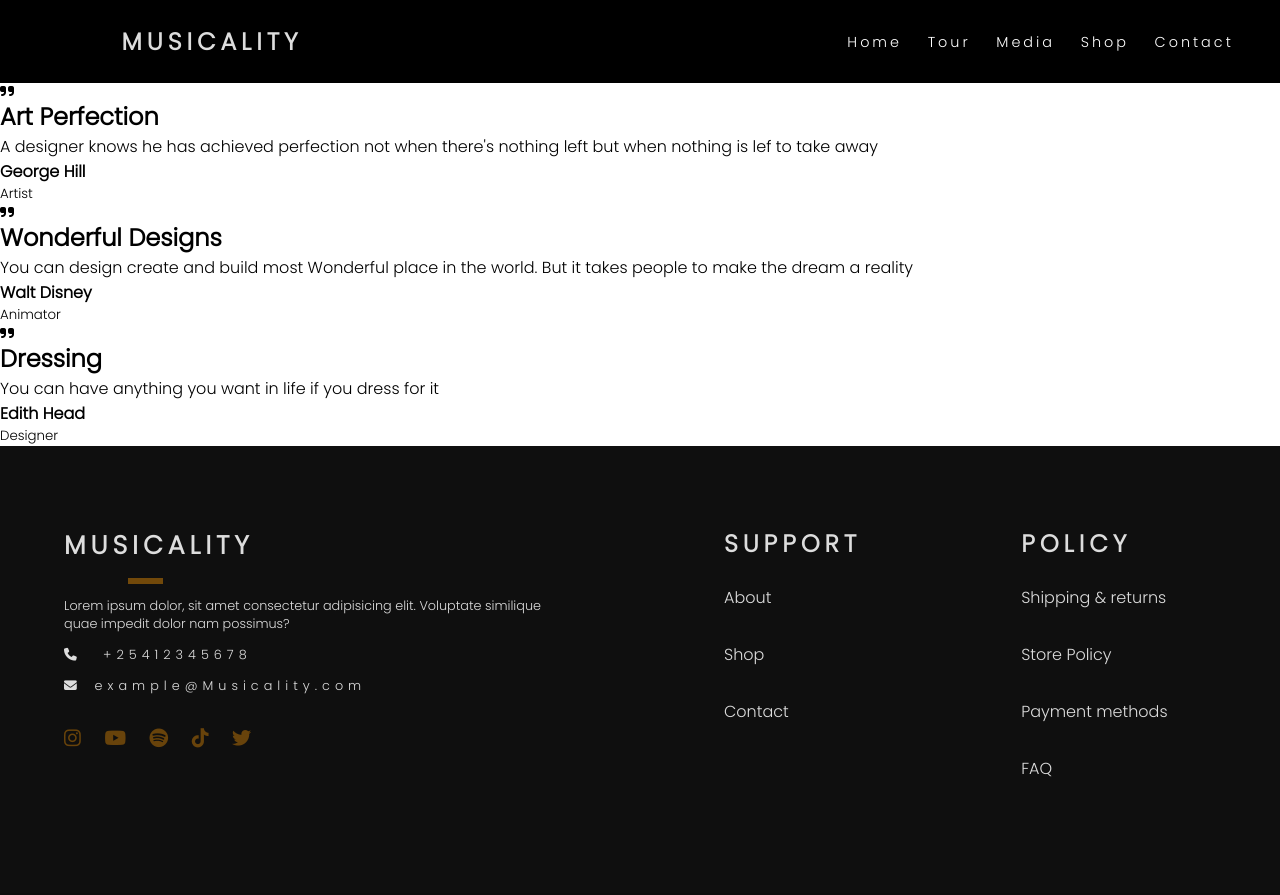
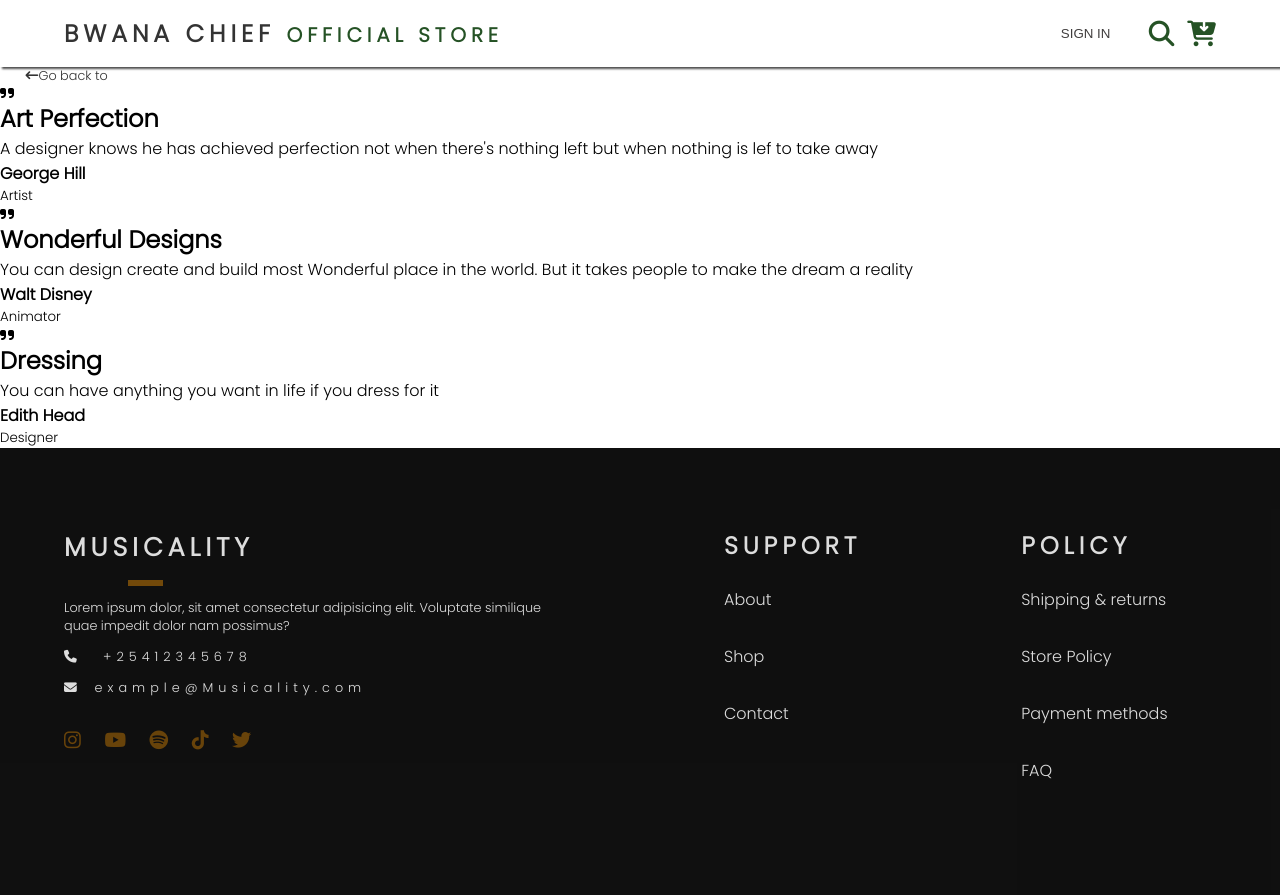
Before and after one commit to cleo-cyber/shopi-fy, a Django app: page /shop/ in a window 1280 px wide. Before the commit the page ends 777 px from the top, so only its background shows below. Run offline with Django 4.2, Linux system fonts and the light colour scheme; data that the repository does not hold is empty; some libraries are stand-ins or nearby versions.

Commit message:
changed shop style

```diff
--- a/shopify/shop/shop.py
+++ b/shopify/shop/shop.py
@@ -39,6 +39,7 @@
         product = Product()
         if form.is_valid():
             product.product_image = request.FILES['product_image']
+            product.product_name=request.POST.get('product_name')
             product.price = request.POST.get('price')
             product.save()
 
--- a/shopify/shop/templates/shop/shop.html
+++ b/shopify/shop/templates/shop/shop.html
@@ -5,9 +5,10 @@
 <link rel="stylesheet" href="{% static 'styles/shop.css '%}">
 
 <header>
-    {% include 'nav.html' %}
+    {% include 'shop_nav.html' %}
 </header>
 <section id="products">
+    <a href="{%url 'index'%}" class="back"><i class="fa-solid fa-arrow-left-long"></i>Go back to </a>
     <div class="containerr">
         <div class="product_container">
             {% for item in products %}
@@ -16,11 +17,20 @@
               <a href="">  <img src="{{item.product_image.url}}" alt=""></a>
               </div>
               <div class="desc">
+
                 <h2>{{item.product_name}}</h2>
+                <hr>
+                <div class="cart">
+                    <div class="add_cart">
+                    <button type="submit">Add to cart</button>
+                   <a href="#"><button class="view">View</button></a>
+                </div>
+                    <h1>${{item.price}}</h1>
 
-                <a href="#">{{item.price}}</a>
+                </div>
               </div>
             </div>
+
             {% endfor %}
 
         </div>
@@ -70,4 +80,4 @@
 {% include 'footer.html' %}
 </footer>
 <script src="{% static 'js/shop.js'%}"></script>
-<script src="{% static 'js/nav.js' %}"></script>
+<script src="{% static 'js/search.js' %}"></script>
--- /dev/null
+++ b/shopify/static/js/search.js
@@ -0,0 +1,8 @@
+const search=document.querySelector('.search')
+const searchInput=document.querySelector('.search_input')
+search.addEventListener('click',showSearch)
+
+function showSearch(e){
+
+searchInput.classList.toggle('open-search')
+}
--- a/shopify/static/styles/admin.css
+++ b/shopify/static/styles/admin.css
@@ -34,6 +34,7 @@
 .user_operations{
 margin-left: 24vw;
 width: 100%;
+
 
 }
 .dashboard li{
@@ -74,6 +75,7 @@
 .navigation{
     background-color: #fff;
 
+
 }
 .cont{
     display: flex;
@@ -90,8 +92,10 @@
     outline: none;
 }
 .form_operations{
-    margin-top: 5vh;
+
     background: #fff;
+    margin: 5vh 1vw;
+    box-shadow: 1px 1px 10px #ddd;
 }
 form{
     padding: 5vh 1vw;
--- a/shopify/static/styles/main.css
+++ b/shopify/static/styles/main.css
@@ -580,7 +580,7 @@
     .hero_content{
         /* margin-left: 3em; */
         transition: 0.25s ease-in;
-        text-align: center;
+
         padding: 10vh 0;
     }
 
@@ -606,7 +606,7 @@
         font-size: 1.5vh;
     }
 .hero_content{
-
+    text-align: center;
     transition: 0.25s ease-in;
 }
 nav{
--- /dev/null
+++ b/shopify/static/styles/shop_nav.css
@@ -0,0 +1,69 @@
+.nav_con{
+    background-color: #fff;
+    box-shadow: 2px 2px 2px rgb(79, 79, 79);
+    width: 100%;
+    top: 0;
+
+}
+
+
+.nav_bar{
+    display: flex;
+    justify-content: space-between;
+    width: 90%;
+    margin: 0 auto;
+    padding: 2vh 0;
+}
+.search_container{
+    display: flex;
+    justify-content: center;
+    align-items: center;
+    /* gap: 1vw; */
+}
+.search_container button{
+    color: rgb(65, 62, 62);
+    border: none;
+    background: transparent;
+    cursor: pointer;
+
+}
+.cart_btn{
+    display: flex;
+    gap: 1vw;
+}
+.cart_btn i{
+    font-size: 2vw;
+    color: rgba(8, 59, 8, 0.883);
+    cursor: pointer;
+}
+.logo small{
+    color: rgba(8, 59, 8, 0.883);
+
+}
+.logo h2{
+    color: #333;
+}
+.search_input{
+    display: none;
+
+}
+input[type="search"]{
+    padding: 1vh 3vw;
+    border-radius: .5rem;
+    outline: none;
+    border: 1px solid #ddd;
+    box-shadow: 2px 2px 2px #ddd;
+
+}
+.search_input.open-search{
+    display: block;
+    position: absolute;
+    top: 5vh;
+}
+.back{
+    color: #333;
+    margin: 0 auto;
+    font-size: 1vw;
+    margin:2vw;
+
+}
--- /dev/null
+++ b/shopify/templates/shop_nav.html
@@ -0,0 +1,34 @@
+<!DOCTYPE html>
+{% load static %}
+<html lang="en">
+<head>
+    <meta charset="UTF-8">
+    <meta http-equiv="X-UA-Compatible" content="IE=edge">
+    <meta name="viewport" content="width=device-width, initial-scale=1.0">
+    <script src="https://kit.fontawesome.com/1b6a588cb6.js" crossorigin="anonymous"></script>
+    <link rel="stylesheet" href="{% static 'styles/shop_nav.css' %}">
+
+    <title>Document</title>
+</head>
+<body>
+    <div class="nav_con">
+    <div class="nav_bar">
+        <div class="logo">
+            <h2>Bwana Chief <small>Official Store</small></h2>
+        </div>
+        <div class="search_container">
+            <a href="#"><button>Sign In</button></a>
+        <div class="cart_btn">
+            <i class="fa-solid fa-magnifying-glass search" ></i>
+            <i class="fa-solid fa-cart-arrow-down "></i>
+        </div>
+        <div class="search_input">
+            <input type="search" placeholder="Search">
+        </div>
+        </div>
+        </div>
+    </div>
+</main>
+</body>
+</html>
+<main>
```
Also changed, not shown: shopify/static/styles/shop.css (+39 -49 lines), shopify/media/productImages/2019-Mazda-CX-5-Diesel-7.jpg (added), shopify/media/productImages/cx9_3.png (added), shopify/media/productImages/cx9_3_XoFAB04.png (added), shopify/media/productImages/headphone.jpg (added), shopify/media/productImages/mainimage.jpg (added), shopify/media/productImages/mainimage_rztQQyx.jpg (added), shopify/media/productImages/priscilla-du-preez-rhva4q_n8CQ-unsplash.jpg (added), 1 other file.
